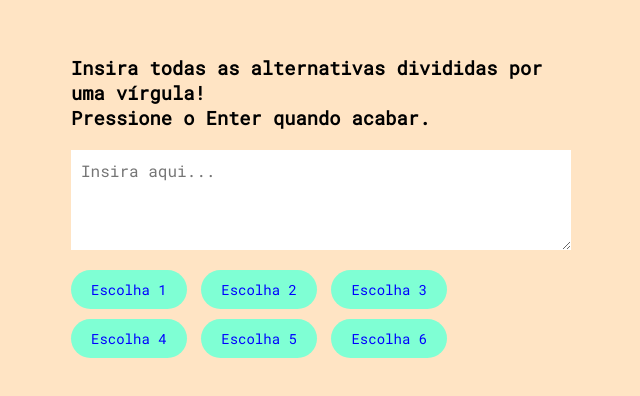
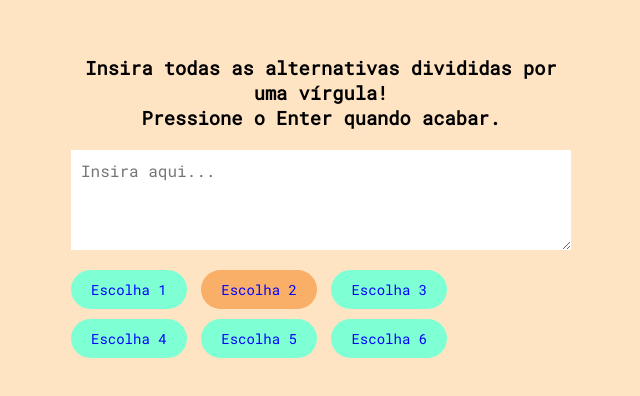
Before and after one commit to torigabrielle/Random-Choice-Picker, a plain HTML site: page index.html in a window 1280 px wide. Shown: the part 194-590 px from the top of the page, without its empty margins (319-959 px from the left). Drawn offline with Linux system fonts and the light colour scheme.

Commit message:
update commit

```diff
--- a/index.html
+++ b/index.html
@@ -15,7 +15,7 @@
 
         <div class="tags">
             <span class="tag">Escolha 1</span>
-            <span class="tag">Escolha 2</span>
+            <span class="tag highlight">Escolha 2</span>
             <span class="tag">Escolha 3</span>
             <span class="tag">Escolha 4</span>
             <span class="tag">Escolha 5</span>
@@ -24,6 +24,6 @@
     </div>
 
 
-    <script src="script.js"></script>
+    <script src="script-picker.js"></script>
 </body>
 </html>
--- /dev/null
+++ b/script-picker.js
@@ -0,0 +1 @@
+const tagsEl = document.getElementById('')
--- a/style.css
+++ b/style.css
@@ -17,6 +17,7 @@ body{
 h3{
     color: #000;
     margin: 10px 0 20px;
+    text-align: center;
 }
 
 .container{
@@ -43,3 +44,8 @@ textarea{
     font-size: 14px;
     display: inline-block;
 }
+
+.tag.highlight {
+    background-color: #faaf69;
+
+}
```
